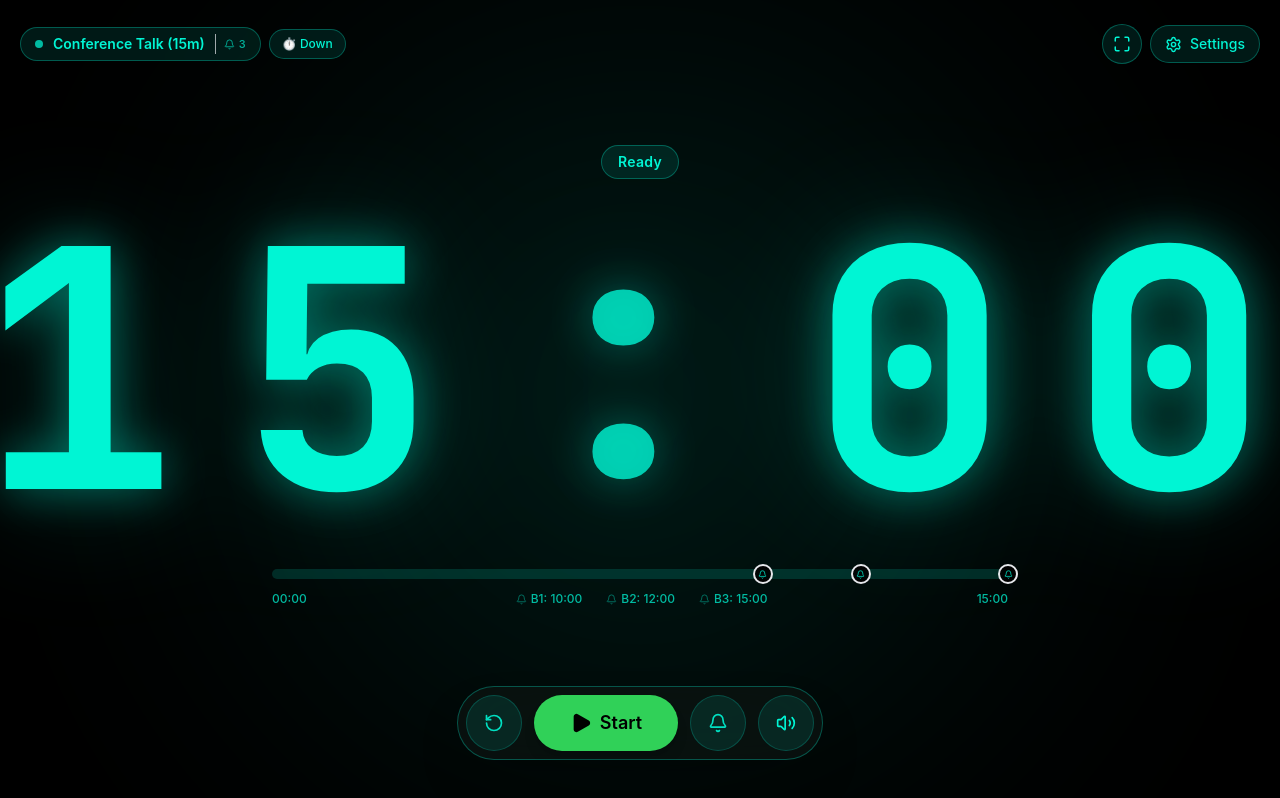
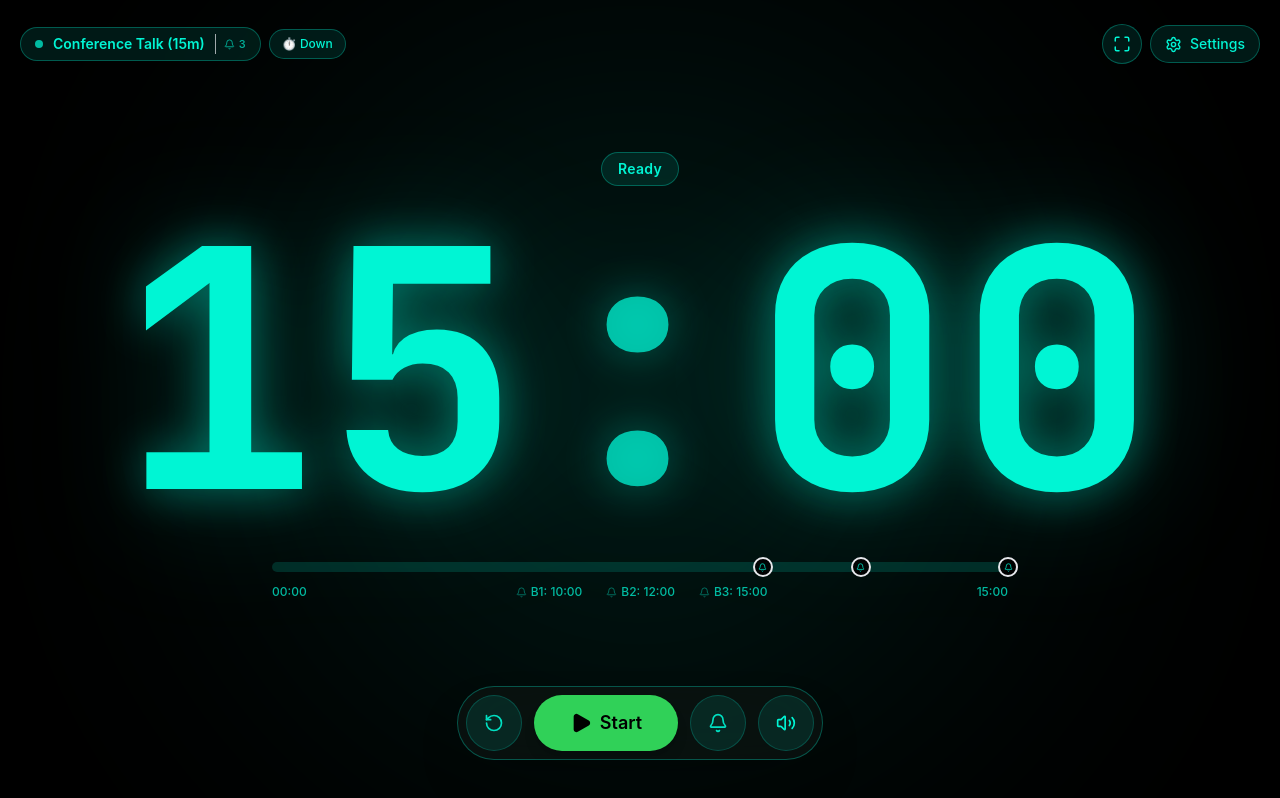
Before and after one commit to rjlaxamana/timer, a React (Vite) app: page / in a window 1280 px wide. Built offline with nearby package versions, Linux system fonts and the light colour scheme.

Commit message:
style: calibrate digit spacing to be natural, cohesive, and balanced

```diff
--- a/src/components/TimerDisplay.jsx
+++ b/src/components/TimerDisplay.jsx
@@ -58,13 +58,14 @@ export default function TimerDisplay({
         )}
       </div>
 
-      {/* Main Massive Digital Readout with Sparsed Digits */}
+      {/* Main Massive Digital Readout with Balanced Spacing */}
       <div className="relative flex items-center justify-center w-full my-2 sm:my-3 select-none">
         <div
-          className="flex items-center justify-center font-timer font-bold tracking-widest transition-all duration-300"
+          className="flex items-center justify-center font-timer font-bold select-none transition-all duration-300"
           style={{
             fontSize: 'clamp(6.5rem, 26vw, 23rem)',
             lineHeight: 0.9,
+            letterSpacing: '0.015em',
             color: isOvertime ? '#FF453A' : theme.timerColor,
             filter: isOvertime
               ? 'drop-shadow(0 0 25px rgba(255, 69, 58, 0.6)) drop-shadow(0 0 60px rgba(255, 69, 58, 0.3))'
@@ -73,25 +74,23 @@ export default function TimerDisplay({
         >
           {/* Overtime indicator prefix */}
           {isOvertime && (
-            <span className="text-red-500 mr-2 sm:mr-4 font-normal opacity-90 select-none">
+            <span className="text-red-500 mr-2 sm:mr-3 font-normal opacity-90 select-none">
               +
             </span>
           )}
 
-          {/* Sparsed Digit 1 */}
-          <span className="inline-block text-center mx-[0.04em] tnum">{m1}</span>
-          {/* Sparsed Digit 2 */}
-          <span className="inline-block text-center mx-[0.04em] tnum">{m2}</span>
+          {/* Minutes */}
+          <span className="tnum inline-block text-center">{m1}</span>
+          <span className="tnum inline-block text-center">{m2}</span>
 
-          {/* Colon Separator with ample breathing room */}
-          <span className="inline-block mx-[0.12em] opacity-80 pb-[0.08em] select-none">
+          {/* Colon Separator - clean and balanced */}
+          <span className="opacity-75 mx-[0.03em] pb-[0.04em] select-none">
             :
           </span>
 
-          {/* Sparsed Digit 3 */}
-          <span className="inline-block text-center mx-[0.04em] tnum">{s1}</span>
-          {/* Sparsed Digit 4 */}
-          <span className="inline-block text-center mx-[0.04em] tnum">{s2}</span>
+          {/* Seconds */}
+          <span className="tnum inline-block text-center">{s1}</span>
+          <span className="tnum inline-block text-center">{s2}</span>
         </div>
       </div>
 
```
